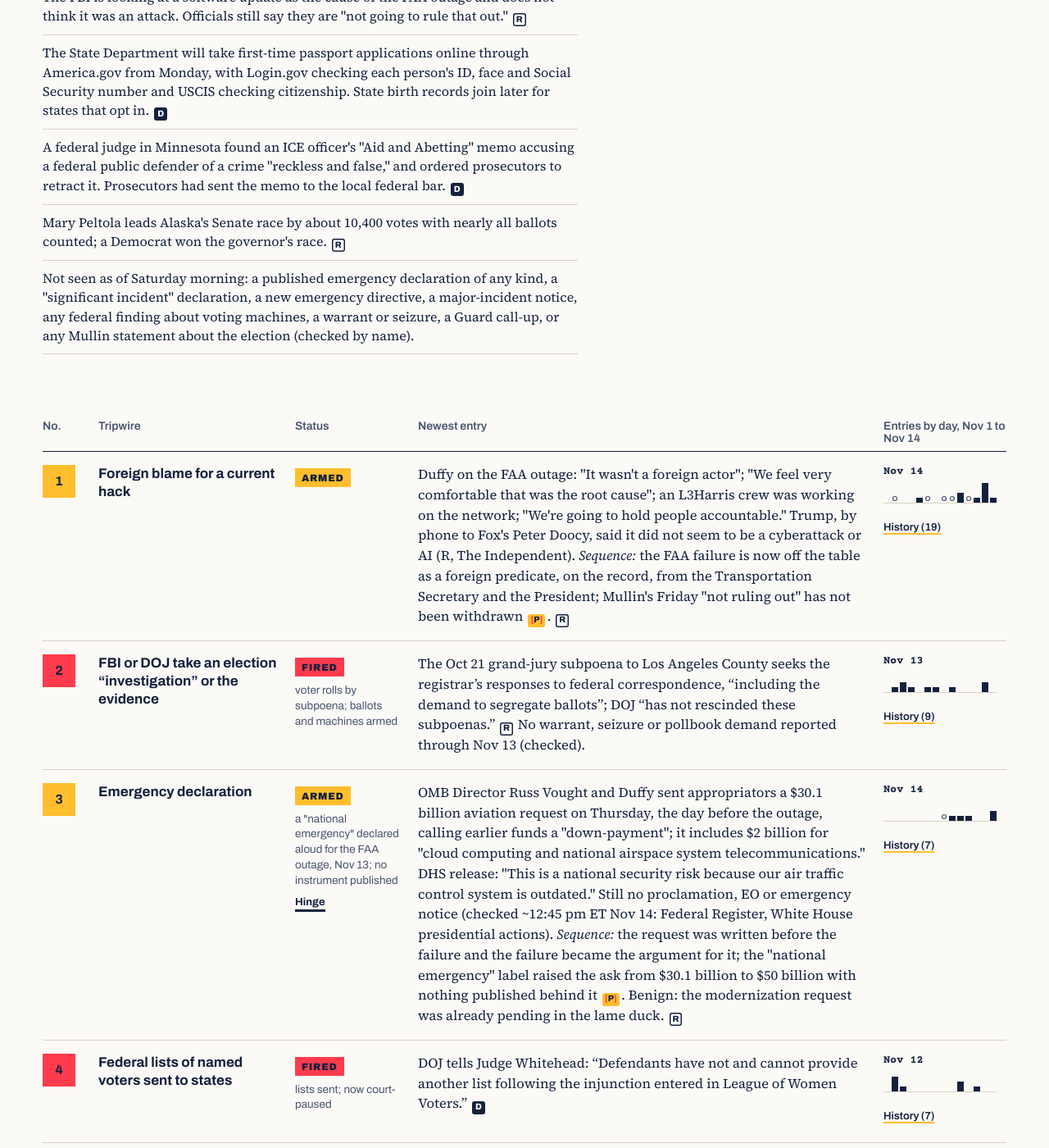
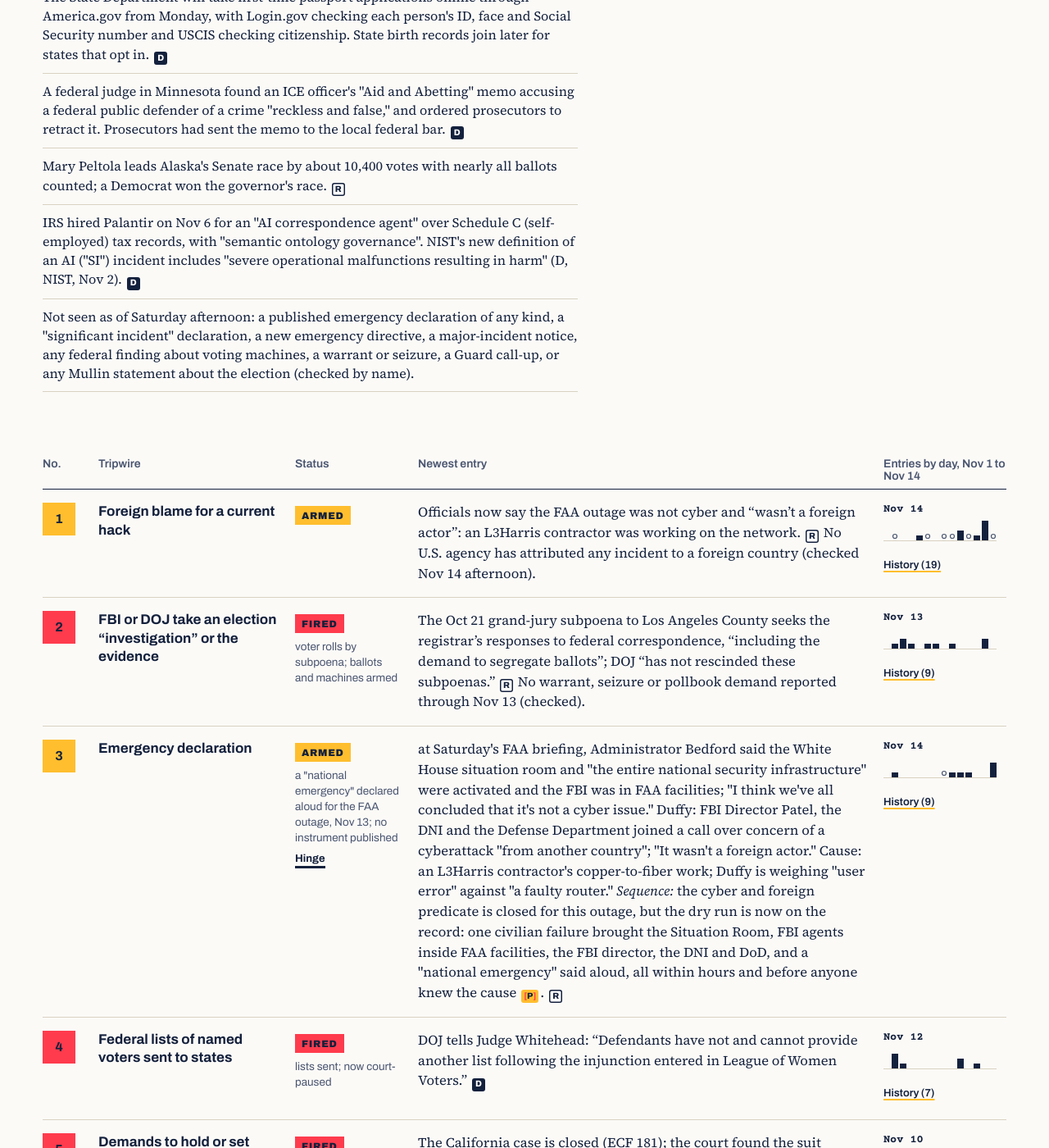
Before and after one commit to good-luck-with-that-ops/Every_Ballot_Counts_site, a Jekyll site: the page built from tripwires/index.html, in a window 1280 px wide and 1400 px high, scrolled down 1165 px. Shown: the whole window at 82% size. Built offline with Jekyll 4.4.1, drawn with Linux system fonts in a browser that asks for light colours; some of the changed text lies outside the part shown.

Commit message:
Board and timeline: 2026-11-14 publish
Co-Authored-By: Claude Opus 5.5 <noreply@anthropic.com>
Claude-Session: https://claude.ai/code/session_01FzfMTbNVyRU7XpffsrV2HZ

```diff
--- a/_data/board.yml
+++ b/_data/board.yml
@@ -1,16 +1,16 @@
 # Generated by gen_board.py. Edit newest.yml and the board history, then regenerate.
 # reviewed_at is NOT here: it lives in _data/review.yml and changes only when Amanda confirms a review.
-monitor_checked: '2026-11-14T12:45:00-05:00'
-newest_change: 3
+monitor_checked: '2026-11-14T15:15:00-05:00'
+newest_change: 21
 since:
-- 'Transportation Secretary Duffy says the FAA outage was not an attack and points at the contractor: "It wasn''t a foreign actor"; "We feel very comfortable that was the root cause"; "We''re going to hold people accountable". He says an L3Harris crew was working on the network when it failed; the FAA calls it an "equipment issue" during a telecommunications network upgrade (R, NPR, Nov 14). The President, by phone to Fox News, said it did not seem to be a cyberattack or AI (R, The Independent). {R}'
+- The Homeland Security Secretary said the President "has declared this a national emergency" over Friday's air-traffic outage, and called DHS's job "continuity of government". He said the Department of War, CISA and the NSA were all working the response. No proclamation, executive order or emergency notice has been published (checked Saturday morning). He used the words to ask Congress for money; the same words, said about an election-night failure, are what this board watches for. {D}
 - 'The money ask came first: budget director Russ Vought and Duffy sent appropriators a $30.1 billion request the day before the outage. It calls earlier funding a "down-payment." At Friday''s briefing Duffy said, "the president has asked for $30 billion. I want $50 billion" (D, briefing). DHS also called the outage "a national security risk because our air traffic control system is outdated" (D, DHS release, Nov 13). {R}'
-- The Homeland Security Secretary said the President "has declared this a national emergency" over Friday's air-traffic outage, and called DHS's job "continuity of government". He said the Department of War, CISA and the NSA were all working the response. No proclamation, executive order or emergency notice has been published (checked Saturday morning). He used the words to ask Congress for money; the same words, said about an election-night failure, are what this board watches for. {D}
-- The FBI is looking at a software update as the cause of the FAA outage and does not think it was an attack. Officials still say they are "not going to rule that out." {R}
+- 'Saturday, officials closed the cyber question: "it''s not a cyber issue" and "It wasn''t a foreign actor". The FAA chief said the White House Situation Room and "the entire national security infrastructure" were activated, with the FBI inside FAA facilities and the FBI director, the intelligence director and the Defense Department on a call, before the cause was known. The cause: a contractor''s copper-to-fiber work at a remote site. {R}'
 - The State Department will take first-time passport applications online through America.gov from Monday, with Login.gov checking each person's ID, face and Social Security number and USCIS checking citizenship. State birth records join later for states that opt in. {D}
 - A federal judge in Minnesota found an ICE officer's "Aid and Abetting" memo accusing a federal public defender of a crime "reckless and false," and ordered prosecutors to retract it. Prosecutors had sent the memo to the local federal bar. {D}
 - Mary Peltola leads Alaska's Senate race by about 10,400 votes with nearly all ballots counted; a Democrat won the governor's race. {R}
-- 'Not seen as of Saturday morning: a published emergency declaration of any kind, a "significant incident" declaration, a new emergency directive, a major-incident notice, any federal finding about voting machines, a warrant or seizure, a Guard call-up, or any Mullin statement about the election (checked by name).'
+- IRS hired Palantir on Nov 6 for an "AI correspondence agent" over Schedule C (self-employed) tax records, with "semantic ontology governance". NIST's new definition of an AI ("SI") incident includes "severe operational malfunctions resulting in harm" (D, NIST, Nov 2). {D}
+- 'Not seen as of Saturday afternoon: a published emergency declaration of any kind, a "significant incident" declaration, a new emergency directive, a major-incident notice, any federal finding about voting machines, a warrant or seizure, a Guard call-up, or any Mullin statement about the election (checked by name).'
 since_label: Since the last check
 routes:
 - id: scaring
@@ -98,14 +98,14 @@ rows:
   routes:
   - emergency
   changed: '2026-11-14'
-  newest: 'Duffy on the FAA outage: "It wasn''t a foreign actor"; "We feel very comfortable that was the root cause"; an L3Harris crew was working on the network; "We''re going to hold people accountable." Trump, by phone to Fox''s Peter Doocy, said it did not seem to be a cyberattack or AI (R, The Independent). <em>Sequence:</em> the FAA failure is now off the table as a foreign predicate, on the record, from the Transportation Secretary and the President; Mullin''s Friday "not ruling out" has not been withdrawn {P}. {R}'
+  newest: 'Officials now say the FAA outage was not cyber and “wasn’t a foreign actor”: an L3Harris contractor was working on the network. {R} No U.S. agency has attributed any incident to a foreign country (checked Nov 14 afternoon).'
   watch: Any official calling a current outage or breach cyber or foreign, by name of country.
   casefile: cf-01
   history:
   - date: Nov 14
-    source: New York Times live updates, Politico, Bloomberg
-    html: 'Duffy on the FAA outage: "It wasn''t a foreign actor"; "We feel very comfortable that was the root cause"; an L3Harris crew was working on the network; "We''re going to hold people accountable." Trump, by phone to Fox''s Peter Doocy, said it did not seem to be a cyberattack or AI (R, The Independent). <em>Sequence:</em> the FAA failure is now off the table as a foreign predicate, on the record, from the Transportation Secretary and the President; Mullin''s Friday "not ruling out" has not been withdrawn {P}. {R}'
-    checked: false
+    source: ''
+    html: officials now say the FAA outage was not cyber and "wasn't a foreign actor"; no foreign attribution of any incident.
+    checked: true
   - date: Nov 14
     source: ''
     html: 'no U.S. agency statement attributing any incident to a foreign country; on the FAA outage Mullin: "there''s no chatter, we haven''t seen any footprints. However, we''re still looking, so we''re not going to rule that out" (R, SecurityWeek); the FBI points to a software update (R, Bloomberg).'
@@ -242,13 +242,21 @@ rows:
   routes:
   - emergency
   changed: '2026-11-14'
-  newest: 'OMB Director Russ Vought and Duffy sent appropriators a $30.1 billion aviation request on Thursday, the day before the outage, calling earlier funds a "down-payment"; it includes $2 billion for "cloud computing and national airspace system telecommunications." DHS release: "This is a national security risk because our air traffic control system is outdated." Still no proclamation, EO or emergency notice (checked ~12:45 pm ET Nov 14: Federal Register, White House presidential actions). <em>Sequence:</em> the request was written before the failure and the failure became the argument for it; the "national emergency" label raised the ask from $30.1 billion to $50 billion with nothing published behind it {P}. Benign: the modernization request was already pending in the lame duck. {R}'
+  newest: 'at Saturday''s FAA briefing, Administrator Bedford said the White House situation room and "the entire national security infrastructure" were activated and the FBI was in FAA facilities; "I think we''ve all concluded that it''s not a cyber issue." Duffy: FBI Director Patel, the DNI and the Defense Department joined a call over concern of a cyberattack "from another country"; "It wasn''t a foreign actor." Cause: an L3Harris contractor''s copper-to-fiber work; Duffy is weighing "user error" against "a faulty router." <em>Sequence:</em> the cyber and foreign predicate is closed for this outage, but the dry run is now on the record: one civilian failure brought the Situation Room, FBI agents inside FAA facilities, the FBI director, the DNI and DoD, and a "national emergency" said aloud, all within hours and before anyone knew the cause {P}. {R}'
   watch: The phrase “significant incident,” 6 U.S.C. 677b, a CISA emergency directive under 44 U.S.C. 3553(h), or a “major incident” notice to Congress.
   casefile: cf-01
   history:
   - date: Nov 14
+    source: Fortune, NPR
+    html: 'at Saturday''s FAA briefing, Administrator Bedford said the White House situation room and "the entire national security infrastructure" were activated and the FBI was in FAA facilities; "I think we''ve all concluded that it''s not a cyber issue." Duffy: FBI Director Patel, the DNI and the Defense Department joined a call over concern of a cyberattack "from another country"; "It wasn''t a foreign actor." Cause: an L3Harris contractor''s copper-to-fiber work; Duffy is weighing "user error" against "a faulty router." <em>Sequence:</em> the cyber and foreign predicate is closed for this outage, but the dry run is now on the record: one civilian failure brought the Situation Room, FBI agents inside FAA facilities, the FBI director, the DNI and DoD, and a "national emergency" said aloud, all within hours and before anyone knew the cause {P}. {R}'
+    checked: false
+  - date: Nov 14
     source: Roll Call, Airways, Nov 13; Newsweek
-    html: 'OMB Director Russ Vought and Duffy sent appropriators a $30.1 billion aviation request on Thursday, the day before the outage, calling earlier funds a "down-payment"; it includes $2 billion for "cloud computing and national airspace system telecommunications." DHS release: "This is a national security risk because our air traffic control system is outdated." Still no proclamation, EO or emergency notice (checked ~12:45 pm ET Nov 14: Federal Register, White House presidential actions). <em>Sequence:</em> the request was written before the failure and the failure became the argument for it; the "national emergency" label raised the ask from $30.1 billion to $50 billion with nothing published behind it {P}. Benign: the modernization request was already pending in the lame duck. {R}'
+    html: 'OMB Director Russ Vought and Duffy sent appropriators a $30.1 billion aviation request on Thursday, the day before the outage, calling earlier funds a "down-payment"; it includes $2 billion for "cloud computing and national airspace system telecommunications." DHS release: "This is a national security risk because our air traffic control system is outdated." <em>Sequence:</em> the request was written before the failure and the failure became the argument for it; the "national emergency" label raised the ask from $30.1 billion to $50 billion with nothing published behind it {P}. Benign: the modernization request was already pending in the lame duck. {R}'
+    checked: false
+  - date: Nov 2
+    source: NIST IR 8621
+    html: NIST's definition of an "SI incident" (AI incident) covers "cybersecurity attacks that target SI systems and incidents that stem from SI misuse, anomalous behavior, or severe operational malfunctions resulting in harm." <em>Sequence:</em> Mullin listed "SI attack" beside "cyberattack" as what he had not ruled out at the FAA; under NIST's framing a plain malfunction in an AI-assisted system already counts as an SI incident {P}. {D}
     checked: false
   - date: Nov 14
     source: DHS release, Nov 13, read
@@ -954,10 +962,14 @@ rows:
   routes:
   - after
   changed: '2026-11-14'
-  newest: 'State’s online passport pilot runs through America.gov: Login.gov takes ID, a “liveness detection check” using “facial recognition” and the Social Security Number; citizenship is checked against USCIS records. {D}'
+  newest: 'IRS hired Palantir ($4.90M, to Mar 5, 2027) for "AI-BASED ASSISTANTS, AGENTIC AI CAPABILITIES, WORKFLOW INTEGRATIONS, SEMANTIC ONTOLOGY GOVERNANCE TO BUILD AN AI CORRESPONDENCE AGENT FOR THE IRS SCHEDULE C." <em>Sequence:</em> Palantir''s ontology layer goes deeper into taxpayer records of the self-employed, the lineage of the Apr 2025 IRS "mega API" on Foundry {P}. Pending at OIRA (D, reginfo.gov, Nov 14): USDA multifamily-housing citizenship requirements (proposed, since June); CMS Exchange pre-enrollment eligibility verification cleared Oct 22; CISA''s CIRCIA final rule still under review since Oct 1. {D}'
   watch: The same data used for benefits, housing, travel or policing.
   casefile: cf-02
   history:
+  - date: Nov 6
+    source: USAspending, task order 205AE927F00003
+    html: 'IRS hired Palantir ($4.90M, to Mar 5, 2027) for "AI-BASED ASSISTANTS, AGENTIC AI CAPABILITIES, WORKFLOW INTEGRATIONS, SEMANTIC ONTOLOGY GOVERNANCE TO BUILD AN AI CORRESPONDENCE AGENT FOR THE IRS SCHEDULE C." <em>Sequence:</em> Palantir''s ontology layer goes deeper into taxpayer records of the self-employed, the lineage of the Apr 2025 IRS "mega API" on Foundry {P}. Pending at OIRA (D, reginfo.gov, Nov 14): USDA multifamily-housing citizenship requirements (proposed, since June); CMS Exchange pre-enrollment eligibility verification cleared Oct 22; CISA''s CIRCIA final rule still under review since Oct 1. {D}'
+    checked: false
   - date: Nov 16
     source: FR 2026-23317, effective
     html: 'State''s online DS-11 passport pilot runs through America.gov: Login.gov takes ID, a "liveness detection check" using "facial recognition," and the Social Security Number, then passes the applicant''s information to State; adjudication involves "verifying the applicant''s citizenship records using system checks, including those from USCIS"; first naturalized citizens and prior passport holders, later birth certificates from "vital records authorities in a state that elects to participate." <em>Sequence:</em> America.gov, which already hosts DHS''s named-person voter-fraud form , becomes a front door for proving citizenship, with face, SSN and USCIS records joined in one flow; that is the federally verified citizenship credential SAVE-based voter checks lack {P}. Benign: faster passports. {D} a CMS-Education matching program for Medicaid eligibility, "community engagement" and the Multi-State Enrollment Prevention system . {D}'
```
